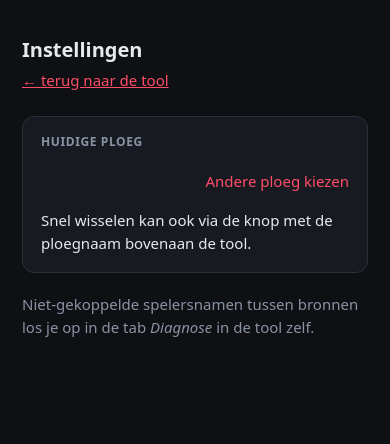
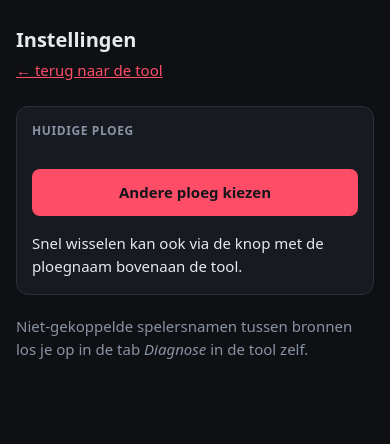
Before and after one commit to YoniVL/de-vierkante-paal, a Python web app: template dvp/templates/instellingen.html in a window 390 px wide. Shown: the top 444 px of the page. Run offline with Jinja, Linux system fonts and the light colour scheme; the template is opened without the code that fills it, so the values that code supplies are empty.

Commit message:
Ploegkiezer en instellingen mobiel-vriendelijk
Keuzelijsten/velden op 16px (geen iOS-zoom), knoppen over de volle
breedte, en in de instellingen zetten we de beheerknoppen onder de
ploegnaam i.p.v. ernaast uit beeld.

Co-Authored-By: Claude Sonnet 5 <noreply@anthropic.com>

```diff
--- a/dvp/templates/instellingen.html
+++ b/dvp/templates/instellingen.html
@@ -24,6 +24,19 @@
   button.rood{background:var(--rood);color:#12151a;border:0;font-weight:700}
   form.inline{display:inline}
   .huidig{color:var(--goed);font-weight:700}
+  a.knop-link{text-decoration:none;display:inline-block}
+  @media (max-width:640px){
+    main{padding:24px 16px 60px}
+    .kaart{padding:15px 15px}
+    /* naam bovenaan, knoppen daaronder in een wrappende rij */
+    .rij{flex-direction:column;align-items:stretch;gap:10px}
+    .rij > span:last-child{display:flex;flex-wrap:wrap;gap:8px}
+    .rij form.inline{display:block;flex:1 1 8em}
+    .rij form.inline button{width:100%}
+    button{padding:11px 12px;font-size:14px}
+    a.knop-link{display:block;text-align:center;padding:12px;
+      background:var(--rood);color:#12151a;font-weight:700;border-radius:8px}
+  }
 </style>
 </head>
 <body>
@@ -36,7 +49,7 @@
     <div class="rij">
       <span><span class="huidig">{{ actieve_ploeg.naam }}</span>
         <span class="meta">{{ actieve_ploeg.competitie.naam }}</span></span>
-      <a class="rood" href="/kies-ploeg" style="text-decoration:none;display:inline-block">Andere ploeg kiezen</a>
+      <a class="rood knop-link" href="/kies-ploeg">Andere ploeg kiezen</a>
     </div>
     <p class="meta" style="margin:8px 0 0">Snel wisselen kan ook via de knop met de ploegnaam bovenaan de tool.</p>
   </div>
```
Also changed, not shown: dvp/templates/kies_ploeg.html (+10 -0 lines).
